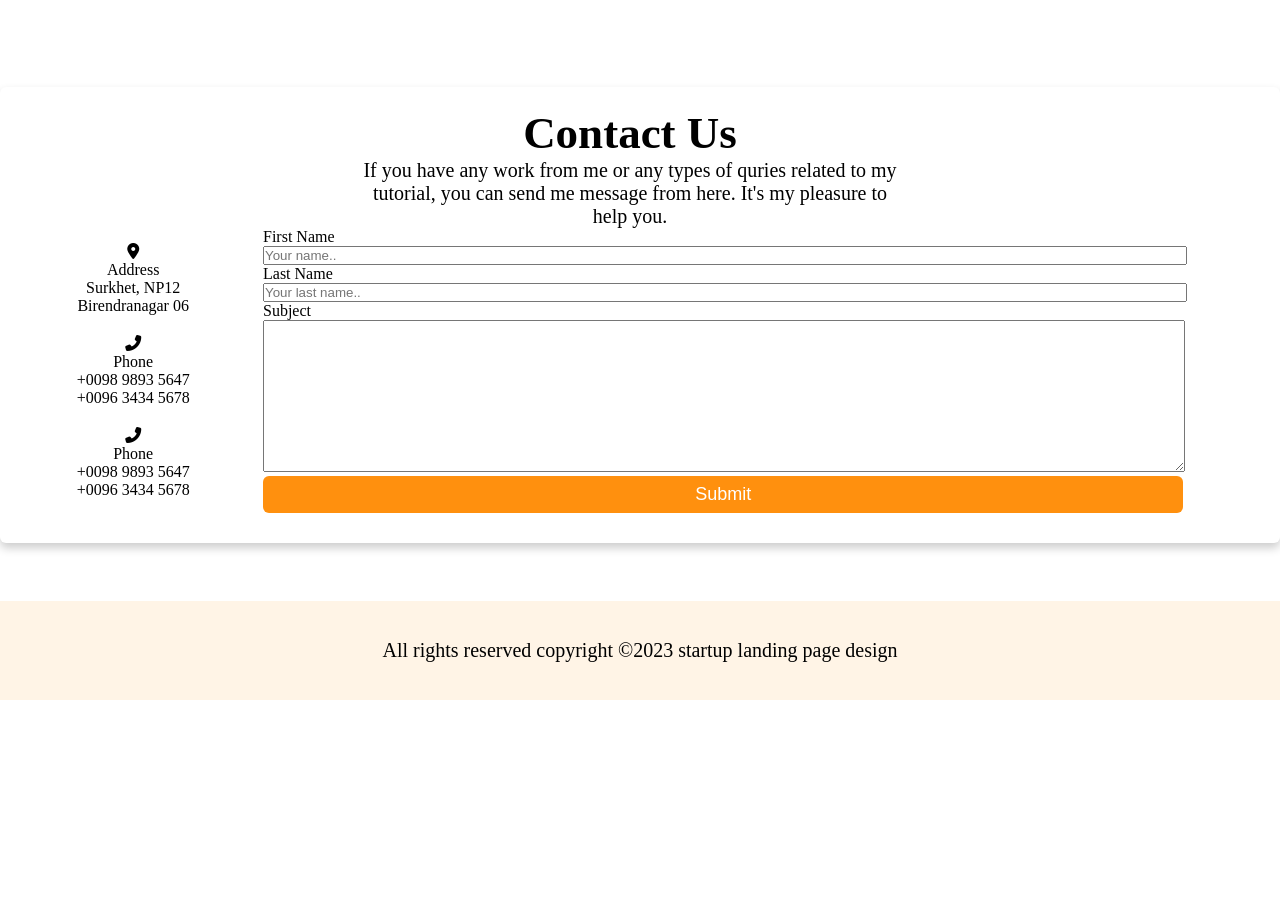
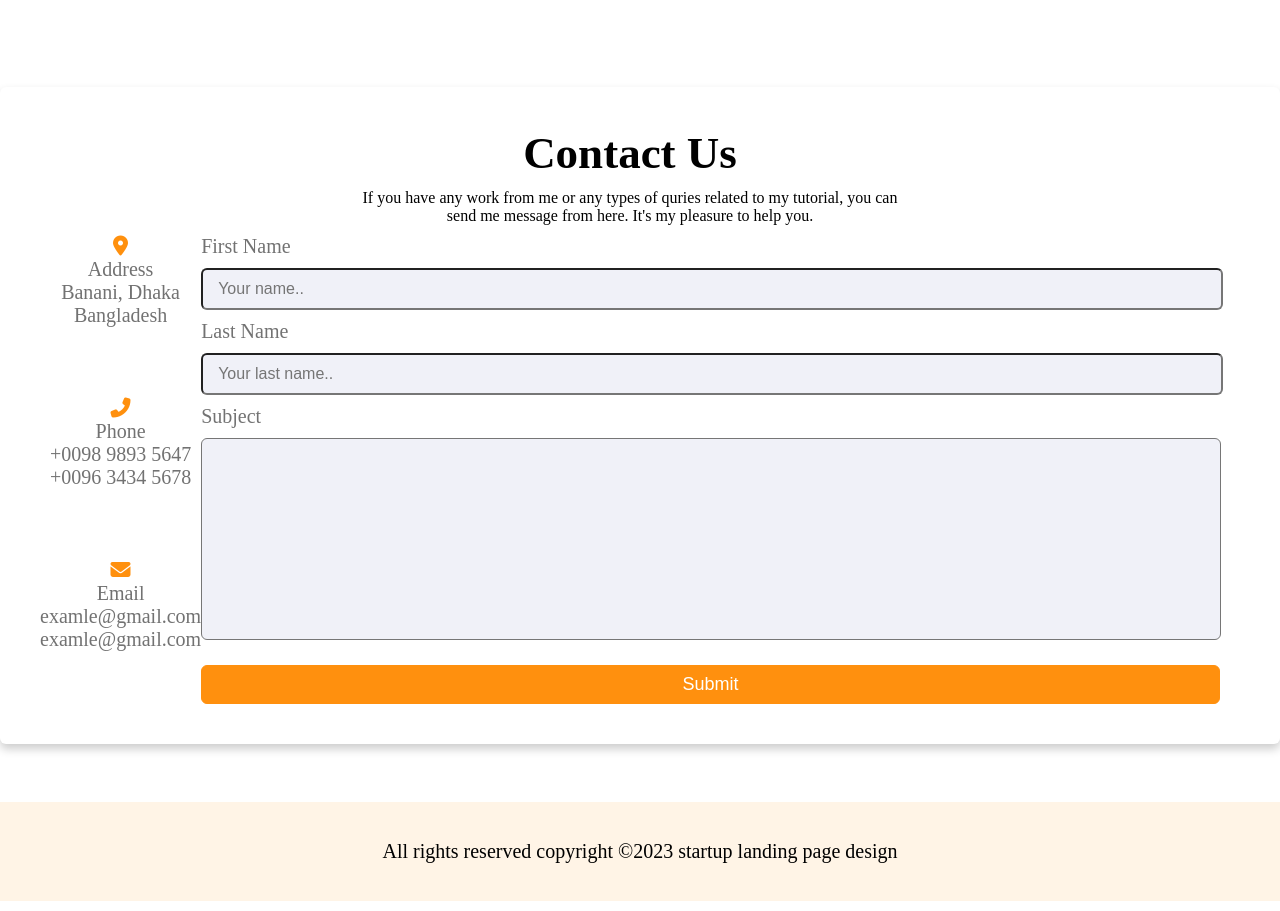
Before and after one commit to FarukulISLAM/assignment-2, a plain HTML site: page index.html in a window 1280 px wide. Shown: the part 4115-5026 px from the top of the page. Before the commit the page ends 4873 px from the top, so only its background shows below. Drawn offline with Linux system fonts and the light colour scheme.

Commit message:
change something

```diff
--- a/index.html
+++ b/index.html
@@ -163,8 +163,8 @@
                     <div class="address details">
                         <i class="fas fa-map-marker-alt"></i>
                         <div class="topic">Address</div>
-                        <div class="text-one">Surkhet, NP12</div>
-                        <div class="text-two">Birendranagar 06</div>
+                        <div class="text-one">Banani, Dhaka</div>
+                        <div class="text-two">Bangladesh</div>
                     </div>
                     <div class="phone details">
                         <i class="fas fa-phone-alt"></i>
@@ -172,11 +172,11 @@
                         <div class="text-one">+0098 9893 5647</div>
                         <div class="text-two">+0096 3434 5678</div>
                     </div>
-                    <div class="phone details">
-                        <i class="fas fa-phone-alt"></i>
-                        <div class="topic">Phone</div>
-                        <div class="text-one">+0098 9893 5647</div>
-                        <div class="text-two">+0096 3434 5678</div>
+                    <div class="email details">
+                        <i class="fa-solid fa-envelope"></i>
+                        <div class="topic">Email</div>
+                        <div class="text-one">examle@gmail.com</div>
+                        <div class="text-two">examle@gmail.com</div>
                     </div>
 
                 </div>
--- a/style.css
+++ b/style.css
@@ -384,19 +384,23 @@
     font-size: 45px;
     font-family: 'Work Sans';
     text-align: center;
+    margin-bottom: 10px;
+    margin-top: 20px;
 
 }
 
 .contact-description{
-    font-size: 20px;
+    font-size: 16px;
     font-family: 'Work Sans';
     text-align: center;
     width: 542px;
-    margin: auto;
+    margin: 10px auto;
 }
 .contact-container {
     display: flex;
     justify-content: space-around;
+    font-size: 20px;
+    color: #727272;
 }
 input{
     width: 100%;
@@ -408,22 +412,35 @@ textarea{
 .company-location{
     display: flex;
     flex-direction: column;
-    justify-content: center;
     align-items: center;
     text-align: center;
-    gap: 20px;
+    gap: 70px;
+}
+
+.company-location i{
+    color: #FF900E;
+}
+
+
+.contact-form input, textarea{
+    width: 97%;
+    font-size: 16px;
+    background: #F0F1F8;
+    border-radius: 6px;
+    padding: 10px 15px;
+    resize: none;
+    margin: 10px 0;
 }
 
 .contact-form input[type="submit"]{
     color: #fff;
     font-size: 18px;
-    outline: none;
-    border: none;
     padding: 8px 16px;
     border-radius: 6px;
     background: #FF900E;
-    cursor: pointer;
-    transition: all 0.3s ease;
+    transition:  0.3s;
+    width: 100%;
+    border: 1px solid #FF900E;
   }
 
 /* hide */
```
